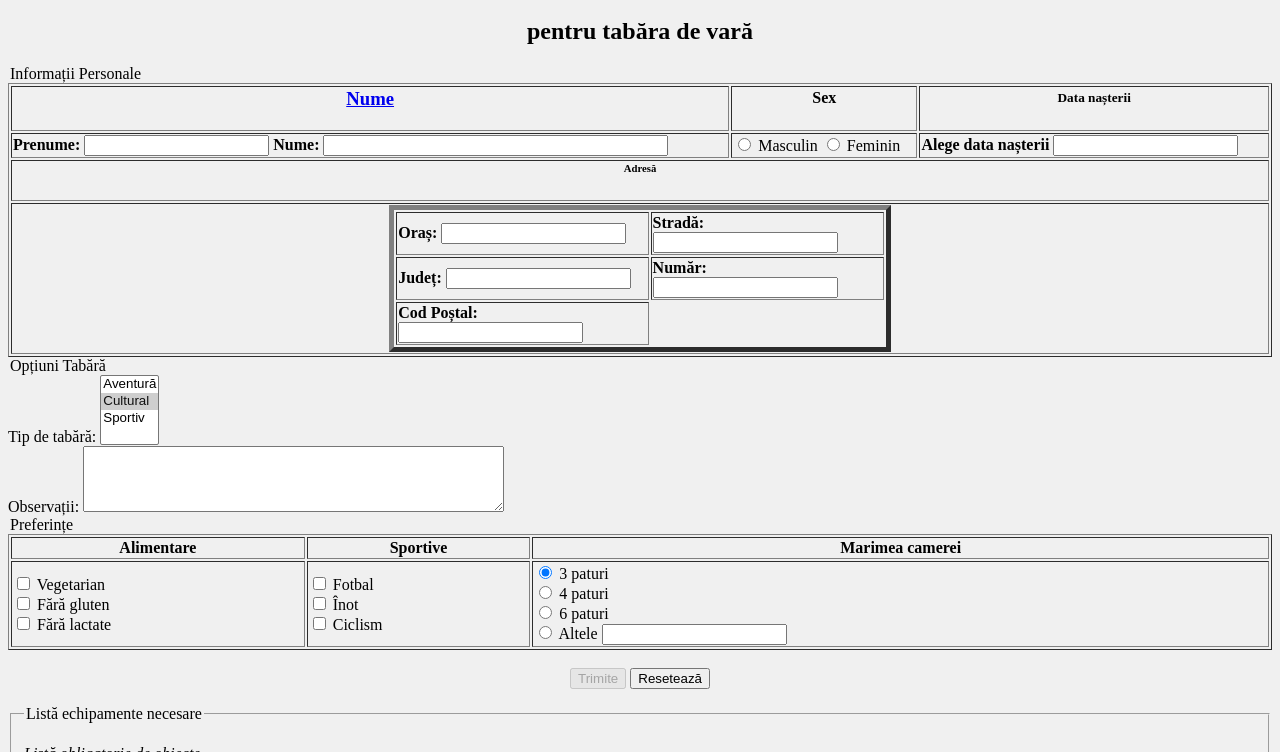
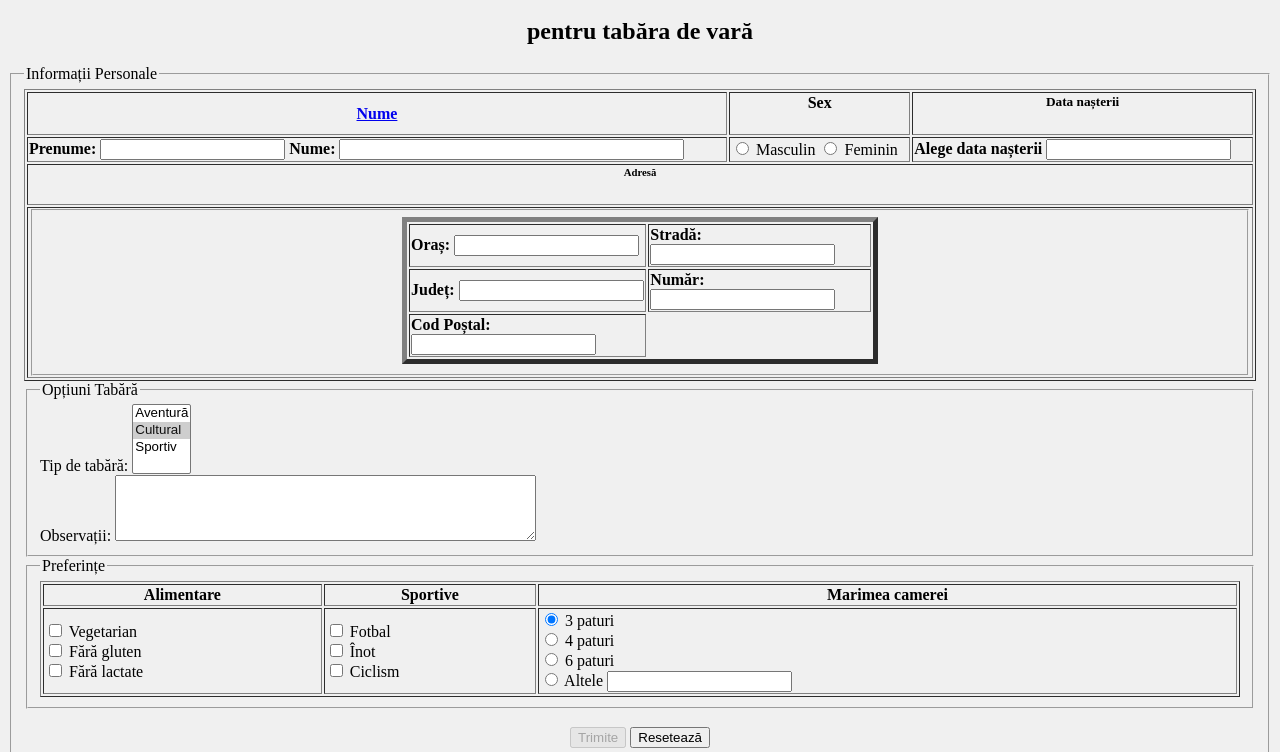
Before and after one commit to DrNoris/programareweb, a plain HTML site: page index.html in a window 1280 px wide. Shown: the part 48-800 px from the top of the page. Drawn offline with Linux system fonts and the light colour scheme.

Commit message:
j 	modified:   index.html

```diff
--- a/index.html
+++ b/index.html
@@ -14,13 +14,14 @@
         <h2>pentru tabăra de vară</h2>
     </center>
     <form method="post" action="#">
+        <fieldset>
             <legend>
                 Informații Personale
             </legend>
             <table border="1" width="100%">
                 <tr>
                     <th>
-                    <h3><a href="https://dexonline.ro/intrare/nume/38239" target="_blank">Nume</a></h3>
+                        <a href="https://dexonline.ro/intrare/nume/38239" target="_blank">Nume</a>
                     </th>
                     <th>
                         <h4>Sex</h4>
@@ -58,6 +59,7 @@
                 </tr>
                 <tr>
                     <td colspan="3">
+                        <fieldset>
                             <table align="center" border="5" width="40%">
                                 <tr>
                                     <td>
@@ -86,9 +88,11 @@
                                     </td>
                                 </tr>
                             </table>
+                        </fieldset>
                     </td>
                 </tr>
             </table>
+            <fieldset>
                 <legend>
                     Opțiuni Tabără
                 </legend>
@@ -101,6 +105,8 @@
                 <br>
                 <label for="observatii">Observații:</label>
                 <textarea id="observatii" name="observatii" rows="4" cols="50" readonly></textarea>
+            </fieldset>
+            <fieldset>
                 <legend>
                     Preferințe
                 </legend>
@@ -134,11 +140,13 @@
                         </td>
                     </tr>
                 </table>
+            </fieldset>
             <br>
             <center>
                 <input type="submit" value="Trimite" disabled>
                 <input type="reset" value="Resetează">
             </center>
+        </fieldset>
     </form>
     <fieldset>
         <legend>
@@ -177,7 +185,3 @@
 </body>
 
 </html>
-
-<!--   şi (absolut toate)
-următoarele atribute:
-max    -->
```
Lines whose indentation alone changed are shown as unchanged.
